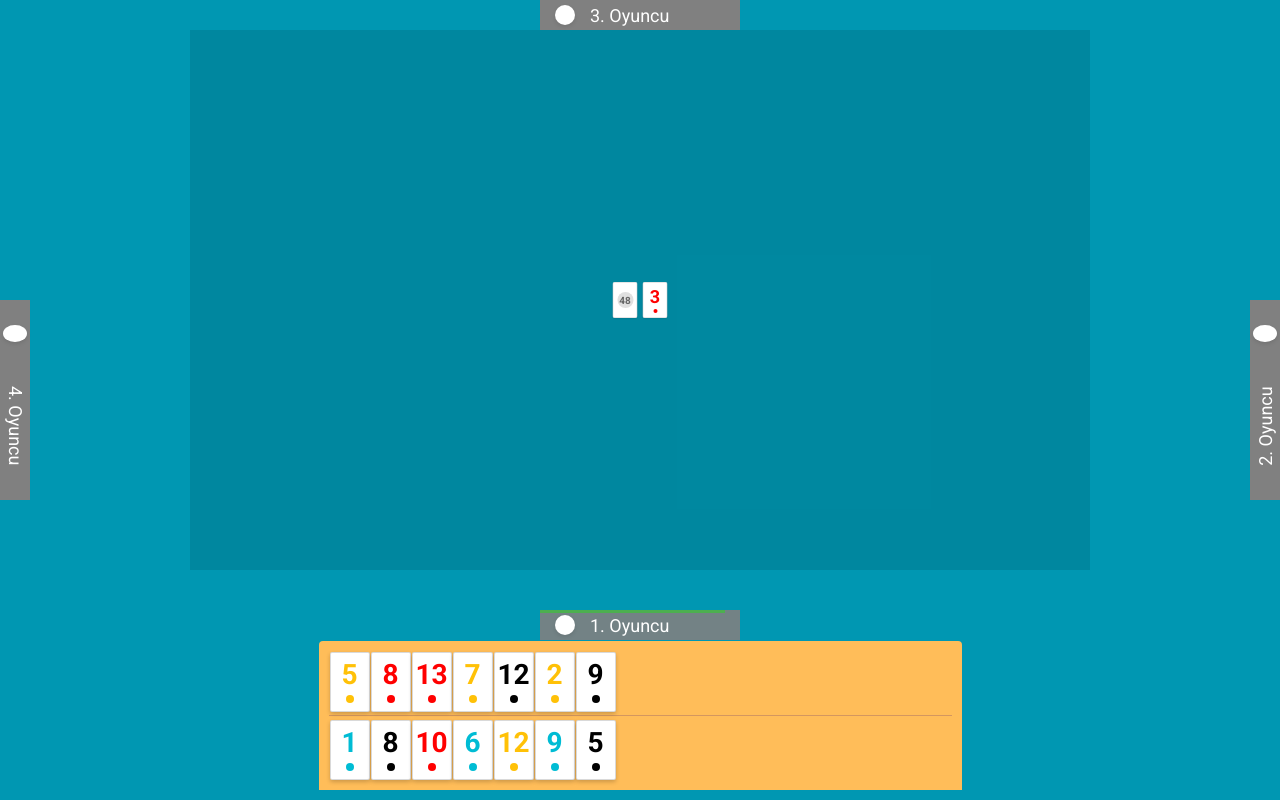
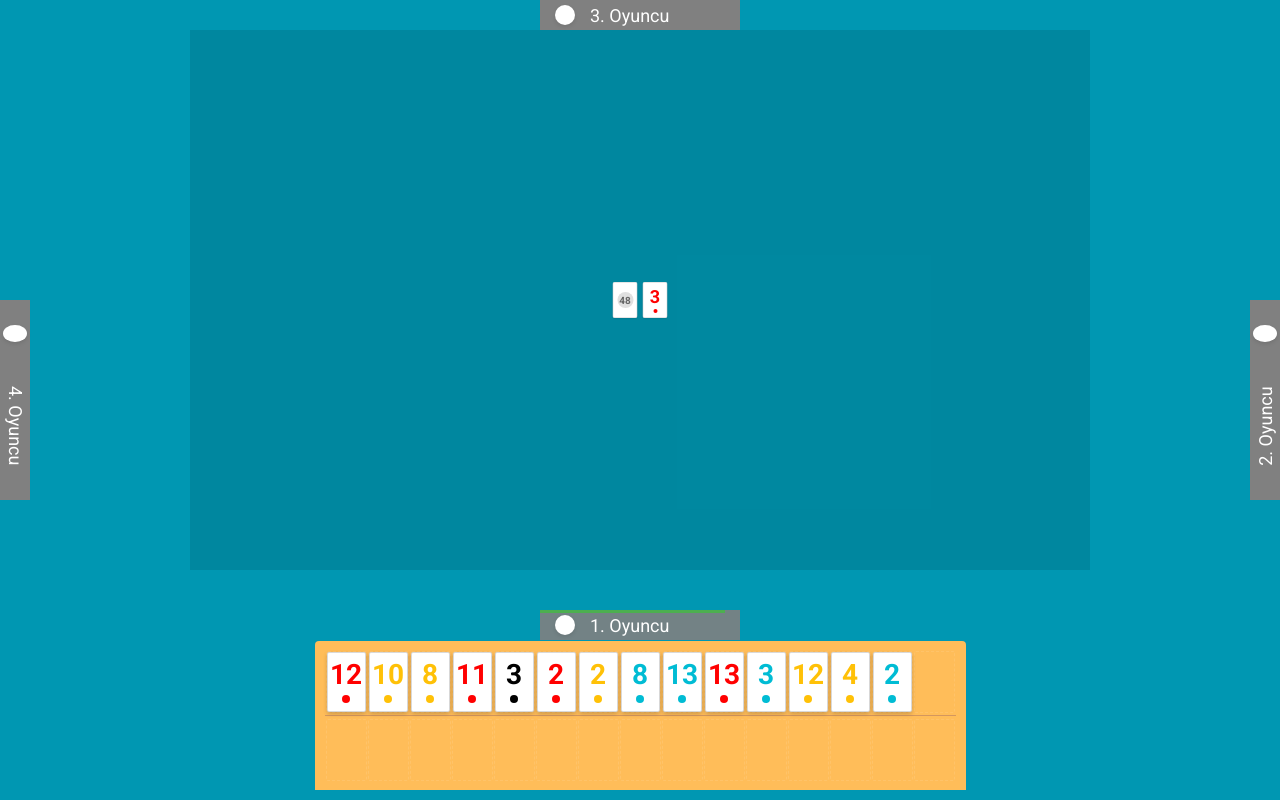
Before and after one commit to uzunosman/hugo-ui, a React (Vite) app: page / in a window 1280 px wide. Built offline with nearby package versions, Linux system fonts and the light colour scheme.

Commit message:
ıstaka üzerinde sürükle bırak çalışmaları

```diff
--- a/src/App.jsx
+++ b/src/App.jsx
@@ -15,7 +15,12 @@ const generateRandomTile = () => {
 
 // 14 taşlık bir set oluşturma
 const generateTileSet = () => {
-  return Array(14).fill(null).map(() => generateRandomTile());
+  const tiles = Array(30).fill(null);
+  // Her oyuncu için sadece ilk 14 taşı doldur
+  for (let i = 0; i < 14; i++) {
+    tiles[i] = generateRandomTile();
+  }
+  return tiles;
 };
 
 function App() {
@@ -28,7 +33,7 @@ function App() {
 
   const [currentPlayer] = useState(2); // 1. Oyuncu
 
-  const [playerTiles] = useState([
+  const [playerTiles, setPlayerTiles] = useState([
     generateTileSet(), // 3. Oyuncu
     generateTileSet(), // 2. Oyuncu
     generateTileSet(), // 1. Oyuncu (Aktif)
@@ -37,6 +42,24 @@ function App() {
 
   const handleTileClick = (playerIndex, tileIndex) => {
     console.log(`Player ${playerIndex} clicked tile ${tileIndex}`);
+  };
+
+  const handleTileMove = (sourceIndex, targetIndex) => {
+    // Aktif oyuncunun taşlarını kopyalayalım
+    const currentPlayerTiles = [...playerTiles[currentPlayer]];
+
+    // Hedef konumda taş varsa, taşları yer değiştir
+    const sourceTile = currentPlayerTiles[sourceIndex];
+    const targetTile = currentPlayerTiles[targetIndex];
+
+    // Taşları yer değiştir
+    currentPlayerTiles[sourceIndex] = targetTile;
+    currentPlayerTiles[targetIndex] = sourceTile;
+
+    // State'i güncelle
+    const newPlayerTiles = [...playerTiles];
+    newPlayerTiles[currentPlayer] = currentPlayerTiles;
+    setPlayerTiles(newPlayerTiles);
   };
 
   console.log('Rendering App with:', { players, currentPlayer, playerTiles });
@@ -48,6 +71,7 @@ function App() {
         currentPlayer={currentPlayer}
         playerTiles={playerTiles}
         onTileClick={handleTileClick}
+        onTileMove={handleTileMove}
       />
     </div>
   );
--- a/src/assets/css/components/TileHolder.css
+++ b/src/assets/css/components/TileHolder.css
@@ -18,15 +18,46 @@
     display: flex;
     flex-direction: column;
     gap: 0;
-    min-width: calc((45px * 14) + (1px * 13));
+    min-width: calc((41px * 15) + (1px * 14));
 }
 
 .tile-row {
-    display: flex;
+    display: grid;
+    grid-template-columns: repeat(15, 41px);
     gap: 1px;
     min-height: 65px;
     align-items: center;
     padding: 1px;
+    position: relative;
+    transition: background-color 0.2s ease;
+}
+
+.tile-cell {
+    width: 41px;
+    height: 62px;
+    display: flex;
+    justify-content: center;
+    align-items: center;
+    position: relative;
+    border: 1px dashed rgba(255, 255, 255, 0.1);
+    border-radius: 2px;
+}
+
+.tile-cell.drag-over {
+    background-color: rgba(255, 255, 255, 0.1);
+    border-color: rgba(255, 255, 255, 0.3);
+}
+
+.drop-indicator {
+    position: absolute;
+    top: 0;
+    width: 3px;
+    height: 100%;
+    background-color: rgba(255, 255, 255, 0.9);
+    box-shadow: 0 0 8px rgba(255, 255, 255, 0.7);
+    pointer-events: none;
+    transition: left 0.15s ease-out;
+    border-radius: 2px;
 }
 
 .tile-row-divider {
@@ -36,3 +67,7 @@
     margin: 1px 0;
     border: none;
 }
+
+.tile-row:hover {
+    background-color: rgba(255, 255, 255, 0.05);
+}
--- a/src/components/GameBoard/GameBoard.jsx
+++ b/src/components/GameBoard/GameBoard.jsx
@@ -8,7 +8,8 @@ const GameBoard = ({
     players,
     currentPlayer,
     playerTiles,
-    onTileClick
+    onTileClick,
+    onTileMove
 }) => {
     const [timeLeft, setTimeLeft] = useState(60);
 
@@ -65,6 +66,7 @@ const GameBoard = ({
             <TileHolder
                 tiles={playerTiles[currentPlayer]}
                 onTileClick={(tileIndex) => onTileClick(currentPlayer, tileIndex)}
+                onTileMove={onTileMove}
             />
         </>
     );
--- a/src/components/Tile/Tile.jsx
+++ b/src/components/Tile/Tile.jsx
@@ -1,11 +1,37 @@
 import React from 'react';
 import '../../assets/css/components/Tile.css';
 
-const Tile = ({ value, color, onClick }) => {
+const Tile = ({ value, color, onClick, index }) => {
+    const handleDragStart = (e) => {
+        try {
+            // Sürüklenen taşın bilgilerini saklayalım
+            const tileData = {
+                value,
+                color,
+                sourceIndex: index
+            };
+            e.dataTransfer.setData('tile', JSON.stringify(tileData));
+
+            // Sürükleme sırasında görsel geri bildirim
+            e.target.style.opacity = '0.5';
+        } catch (error) {
+            console.error('Sürükleme başlatılırken hata:', error);
+        }
+    };
+
+    const handleDragEnd = (e) => {
+        // Sürükleme bittiğinde opaklığı geri alalım
+        e.target.style.opacity = '1';
+    };
+
     return (
         <div
             className={`tile ${color}`}
             onClick={onClick}
+            draggable="true"
+            onDragStart={handleDragStart}
+            onDragEnd={handleDragEnd}
+            data-index={index}
         >
             {value}
         </div>
--- a/src/components/TileHolder/TileHolder.jsx
+++ b/src/components/TileHolder/TileHolder.jsx
@@ -1,36 +1,105 @@
-import React from 'react';
+import React, { useRef } from 'react';
 import Tile from '../Tile/Tile';
 import '../../assets/css/components/TileHolder.css';
 
-const TileHolder = ({ tiles, onTileClick }) => {
-    // İlk 7 taş
-    const firstRow = tiles.slice(0, 7);
-    // Son 7 taş
-    const secondRow = tiles.slice(7, 14);
+const TileHolder = ({ tiles, onTileClick, onTileMove }) => {
+    const firstRowRef = useRef(null);
+    const secondRowRef = useRef(null);
+
+    // İlk 15 hücre
+    const firstRow = Array(15).fill(null).map((_, index) => tiles[index]);
+    // Son 15 hücre
+    const secondRow = Array(15).fill(null).map((_, index) => tiles[index + 15]);
+
+    const handleDragOver = (e) => {
+        e.preventDefault();
+        e.dataTransfer.dropEffect = 'move';
+
+        // Hedef hücreyi bul ve vurgula
+        const cell = e.target.closest('.tile-cell');
+        if (cell) {
+            // Önceki vurguları temizle
+            const row = cell.closest('.tile-row');
+            row.querySelectorAll('.tile-cell').forEach(c => c.classList.remove('drag-over'));
+
+            // Yeni hücreyi vurgula
+            cell.classList.add('drag-over');
+        }
+    };
+
+    const handleDragLeave = (e) => {
+        const cell = e.target.closest('.tile-cell');
+        if (cell) {
+            cell.classList.remove('drag-over');
+        }
+    };
+
+    const handleDrop = (e) => {
+        e.preventDefault();
+        const cell = e.target.closest('.tile-cell');
+        const row = e.currentTarget;
+
+        try {
+            if (cell) {
+                const tileData = JSON.parse(e.dataTransfer.getData('tile'));
+                let targetIndex = parseInt(cell.dataset.index);
+
+                // İkinci satır için offset ekle
+                if (row === secondRowRef.current) {
+                    targetIndex += 15;
+                }
+
+                // Taşı hareket ettir
+                onTileMove(tileData.sourceIndex, targetIndex);
+            }
+        } catch (error) {
+            console.error('Taş taşıma sırasında hata:', error);
+        } finally {
+            // Vurguları temizle
+            row.querySelectorAll('.tile-cell').forEach(c => c.classList.remove('drag-over'));
+        }
+    };
+
+    const renderRow = (rowTiles, startIndex) => {
+        return Array(15).fill(null).map((_, index) => (
+            <div
+                key={index}
+                className="tile-cell"
+                data-index={index}
+            >
+                {rowTiles[index] && (
+                    <Tile
+                        index={startIndex + index}
+                        value={rowTiles[index].value}
+                        color={rowTiles[index].color}
+                        onClick={() => onTileClick(startIndex + index)}
+                    />
+                )}
+            </div>
+        ));
+    };
 
     return (
         <div className="tile-holder-container">
             <div className="tile-holder">
-                <div className="tile-row">
-                    {firstRow.map((tile, index) => (
-                        <Tile
-                            key={index}
-                            value={tile.value}
-                            color={tile.color}
-                            onClick={() => onTileClick(index)}
-                        />
-                    ))}
+                <div
+                    ref={firstRowRef}
+                    className="tile-row first-row"
+                    onDragOver={handleDragOver}
+                    onDragLeave={handleDragLeave}
+                    onDrop={handleDrop}
+                >
+                    {renderRow(firstRow, 0)}
                 </div>
                 <hr className="tile-row-divider" />
-                <div className="tile-row">
-                    {secondRow.map((tile, index) => (
-                        <Tile
-                            key={index + 7}
-                            value={tile.value}
-                            color={tile.color}
-                            onClick={() => onTileClick(index + 7)}
-                        />
-                    ))}
+                <div
+                    ref={secondRowRef}
+                    className="tile-row second-row"
+                    onDragOver={handleDragOver}
+                    onDragLeave={handleDragLeave}
+                    onDrop={handleDrop}
+                >
+                    {renderRow(secondRow, 15)}
                 </div>
             </div>
         </div>
```
